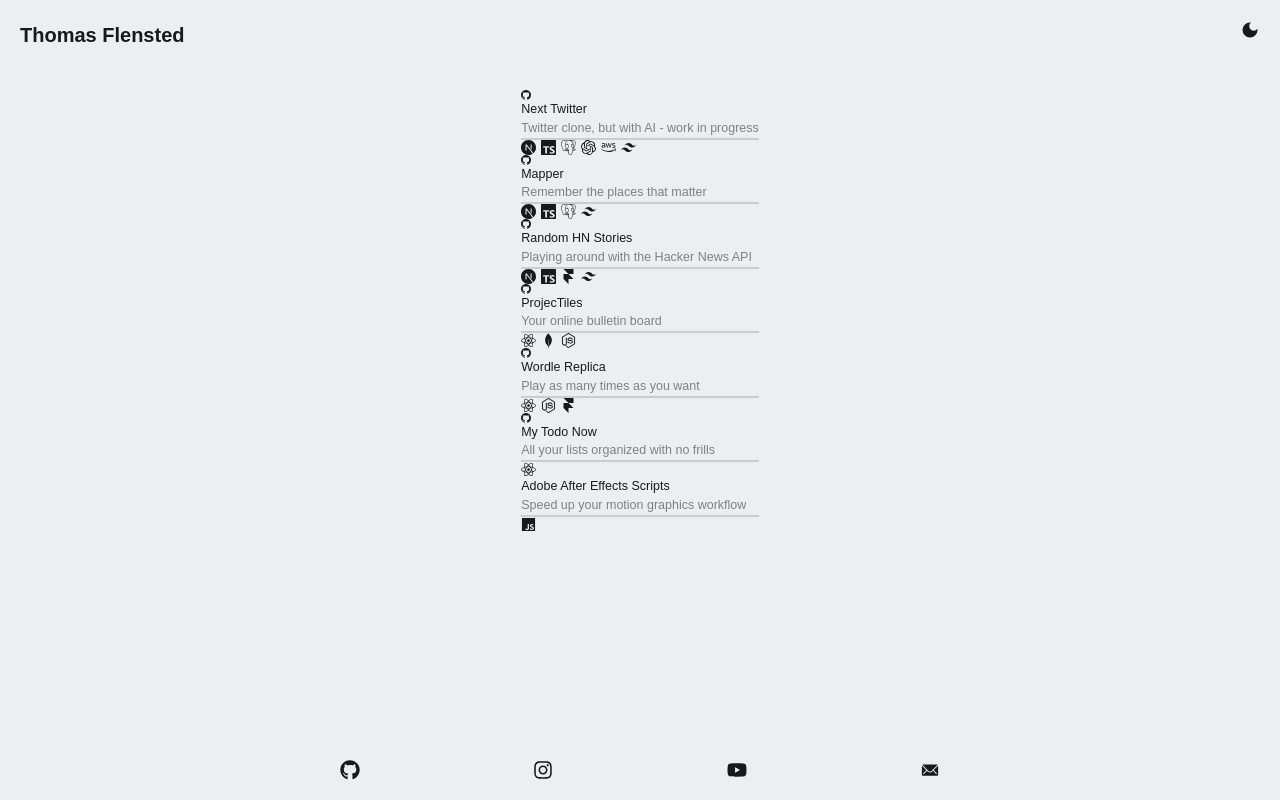
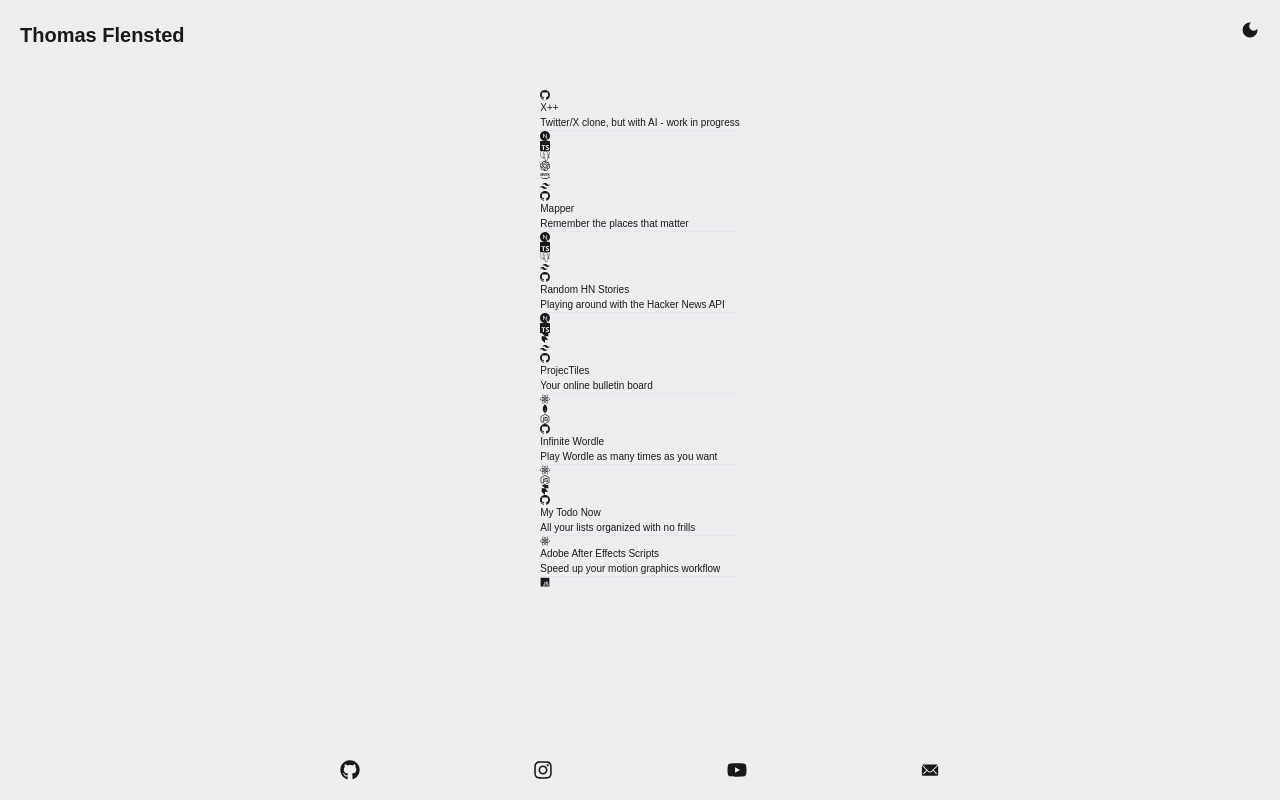
Before and after one commit to thomasflensted/personal-website, a React (Vite) app: page /portfolio in a window 1280 px wide. Built offline with nearby package versions, Linux system fonts and the light colour scheme; a web font is replaced by a local one.

Commit message:
cleaned up portfolio

```diff
--- a/src/components/GitHubLink.tsx
+++ b/src/components/GitHubLink.tsx
@@ -3,7 +3,7 @@ import { SiGithub } from 'react-icons/si'
 
 const GitHubLink = ({ link }: { link: string }) => {
     return (
-        <a className="" target='_blank' href={link}>
+        <a className="" target='_blank' href={link} title='Link to GitHub repository'>
             <SiGithub className="mr-1 text-2xl -translate-y-0.5" />
         </a>
     )
--- a/src/components/Languages.tsx
+++ b/src/components/Languages.tsx
@@ -1,7 +1,8 @@
-import React from "react"
+import React, { Fragment } from "react"
 import { FaAws, FaNodeJs, FaReact } from "react-icons/fa"
 import { IoLogoJavascript } from "react-icons/io5"
 import { SiExpress, SiFramer, SiMongodb, SiNextdotjs, SiOpenai, SiPostgresql, SiTailwindcss, SiTypescript } from "react-icons/si"
+Fragment
 
 const Languages = ({ languages }: { languages: string[] }) => {
 
@@ -21,12 +22,11 @@ const Languages = ({ languages }: { languages: string[] }) => {
     }
 
     return (
-        <div className="languages">
+        <div className="flex items-center gap-2 text-2xl">
             {languages.map(language =>
-                <div className="language" key={language}>
+                <Fragment key={language} >
                     {languageIcons[language]}
-                </div>
-            )}
+                </Fragment>)}
         </div>
     )
 }
--- a/src/components/Portfolio.jsx
+++ b/src/components/Portfolio.jsx
@@ -1,66 +1,29 @@
 import { portfolio } from "./portfolio-content"
-import { IoLogoJavascript } from "react-icons/io5";
-import { SiMongodb, SiExpress, SiFramer, SiTypescript, SiTailwindcss, SiOpenai, SiNextdotjs, SiPostgresql, SiGithub } from "react-icons/si";
-import { FaReact, FaNodeJs, FaAws } from "react-icons/fa";
 import { useState } from "react";
-import { isBrowser } from "react-device-detect";
-import GitHubLink from "./GitHubLink";
-import TitleAndDesc from "./TitleAndDesc";
-import Languages from "./Languages";
+import PortfolioItem from "./PortfolioItem";
+import TechnologiesAndDesc from "./TechnologiesAndDesc";
 
 const Portfolio = () => {
 
     const [isHovering, setIsHovering] = useState(false);
     const [technologies, setTechnologies] = useState('');
+    const [description, setDescription] = useState('')
 
-    const createTechnologyString = (languageArr) => {
-        const capArr = languageArr.map(tech => {
-            return tech.split('_').length > 1 ? tech.split('_').join(' ') : tech
-        });
-        const str = capArr.join(', ');
-        setTechnologies(str);
-    }
-
-    return (isBrowser
-        ? <div className="flex flex-col w-1/2 gap-2">
+    return (
+        <div className="flex flex-col w-11/12 gap-2 md:w-3/4 lg:w-3/4 ">
             {portfolio.map(project =>
-                <div onMouseOver={() => createTechnologyString(project.languages)} key={project.title} onMouseEnter={() => setIsHovering(true)} onMouseLeave={() => setIsHovering(false)} className='flex items-center w-full gap-2 px-4 py-4 transition-all duration-200 ease-in-out rounded-lg justify-evenly hover:bg-gray-200 hover:scale-[1.01]'>
-                    {project.gh_link && <GitHubLink link={project.gh_link} />}
-                    <a className="flex gap-1 whitespace-nowrap" target='_blank' href={project.link}>
-                        <TitleAndDesc title={project.title} desc={project.desc} />
-                    </a>
-                    <div className="project-divider"></div>
-                    <Languages languages={project.languages} />
-                </div>
+                <PortfolioItem
+                    key={project.shortDesc}
+                    project={project}
+                    setIsHovering={setIsHovering}
+                    setDescription={setDescription}
+                    setTechnologies={setTechnologies}
+                />
             )}
             {isHovering &&
-                <p className="technologies">{technologies}</p>}
-        </div>
-        : <div className="w-11/12">
-            {portfolio.map(project =>
-                <div onMouseOver={() => createTechnologyString(project.languages)} key={project.title} onMouseEnter={() => setIsHovering(true)} onMouseLeave={() => setIsHovering(false)} className='items-center project'>
-                    {project.gh_link &&
-                        <a className="" target='_blank' href={project.gh_link}>
-                            <SiGithub className="text-2xl" />
-                        </a>}
-                    <a className="title-and-desc" target='_blank' href={project.link}>
-                        <h2 className="project-title">{project.title}</h2>
-                    </a>
-                    <div className="w-full project-divider"></div>
-                    <div className="languages">
-                        {project.languages.map(language =>
-                            <div className="language" key={language}>
-                                {languages[language]}
-                            </div>
-                        )}
-                    </div>
-                </div>
-            )}
-            {isHovering &&
-                <p className="technologies">{technologies}</p>}
+                <TechnologiesAndDesc technologies={technologies} description={description} />}
         </div>
     )
 }
 
 export default Portfolio
-// title-and-desc
--- /dev/null
+++ b/src/components/PortfolioItem.tsx
@@ -0,0 +1,53 @@
+import React, { Dispatch, SetStateAction, useState } from "react"
+import GitHubLink from "./GitHubLink";
+import TitleAndDesc from "./TitleAndDesc";
+import Languages from "./Languages";
+
+
+type PortfolioItem = {
+    title: string,
+    shortDesc: string,
+    link: string,
+    languages: string[],
+    githubLink: string,
+    fullDesc: string
+}
+
+type Props = {
+    project: PortfolioItem,
+    setIsHovering: Dispatch<SetStateAction<boolean>>,
+    setTechnologies: Dispatch<SetStateAction<boolean>>,
+    setDescription: Dispatch<SetStateAction<boolean>>,
+}
+
+const PortfolioItem = ({ project, setIsHovering, setTechnologies, setDescription }: Props) => {
+
+    const createTechnologyString = (languageArr, description) => {
+        const capArr = languageArr.map(tech => {
+            return tech.split('_').length > 1 ? tech.split('_').join(' ') : tech
+        });
+        const str = capArr.join(', ');
+        setTechnologies(str);
+        setDescription(description)
+    }
+
+    const containerClasses = 'flex items-center w-full gap-2 p-4 transition-all duration-200 ease-in-out rounded-lg justify-evenly hover:bg-gray-200 hover:scale-[1.01]';
+
+    return (
+        <div
+            key={project.title}
+            onMouseEnter={() => setIsHovering(true)}
+            onMouseLeave={() => setIsHovering(false)}
+            className={containerClasses}
+            onMouseOver={() => createTechnologyString(project.languages, project.fullDesc)}>
+            {project.githubLink
+                && <GitHubLink link={project.githubLink} />}
+            <a title={project.link} className="flex items-center w-full justify-evenly" href={project.link} target="_blank">
+                <TitleAndDesc title={project.title} desc={project.shortDesc} />
+                <hr className="flex-grow mx-5 border-gray-300" />
+                <Languages languages={project.languages} />
+            </a>
+        </div>
+    )
+}
+export default PortfolioItem
--- /dev/null
+++ b/src/components/TechnologiesAndDesc.tsx
@@ -0,0 +1,14 @@
+import React from "react"
+
+const TechnologiesAndDesc = ({ technologies, description }: { technologies: string, description: string }) => {
+    return (
+        <div className="w-2/3 mt-6 ml-4">
+            <p className="text-lg font-light">
+                <span className="font-medium">Technologies used: </span>
+                {technologies}
+            </p>
+            <p className="mt-2 ">{description}</p>
+        </div>
+    )
+}
+export default TechnologiesAndDesc
--- a/src/components/TitleAndDesc.tsx
+++ b/src/components/TitleAndDesc.tsx
@@ -2,10 +2,10 @@ import React from "react"
 
 const TitleAndDesc = ({ title, desc }: { title: string, desc: string }) => {
     return (
-        <>
-            <h2 className="project-title">{title}</h2>
-            <p className="project-desc">{desc}</p>
-        </>
+        <div className="flex items-baseline gap-2 whitespace-nowrap">
+            <h2 className="text-xl font-medium">{title}</h2>
+            <p className="hidden text-lg font-light text-gray-500 lg:block">{desc}</p>
+        </div>
     )
 }
 export default TitleAndDesc
--- a/src/components/portfolio-content.js
+++ b/src/components/portfolio-content.js
@@ -1,51 +1,50 @@
 export const portfolio = [
     {
-        title: "Next Twitter",
-        desc: "Twitter clone, but with AI - work in progress",
-        link: "https://next-twitter-indol.vercel.app/",
+        title: "X++",
+        shortDesc: "Twitter/X clone, but with AI - work in progress",
+        link: "https://next-twitter-indol.vercel.app/home",
         languages: ['NextJs', 'TypeScript', 'PostgreSQL', 'OpenAI', 'AWS', 'TailwindCSS'],
-        gh_link: 'https://github.com/thomasflensted/next-twitter'
+        githubLink: 'https://github.com/thomasflensted/next-twitter',
     },
     {
         title: "Mapper",
-        desc: "Remember the places that matter",
+        shortDesc: "Remember the places that matter",
         link: "https://next-mapper.vercel.app/",
         languages: ['NextJs', 'TypeScript', 'PostgreSQL', 'TailwindCSS'],
-        gh_link: 'https://github.com/thomasflensted/next-mapper'
+        githubLink: 'https://github.com/thomasflensted/next-mapper'
     },
     {
         title: "Random HN Stories",
-        desc: "Playing around with the Hacker News API",
+        shortDesc: "Playing around with the Hacker News API",
         link: "https://random-hackernews-stories.vercel.app/",
         languages: ['NextJs', 'TypeScript', 'Framer_Motion', 'TailwindCSS'],
-        gh_link: 'https://github.com/thomasflensted/random-hackernews-stories'
+        githubLink: 'https://github.com/thomasflensted/random-hackernews-stories'
     },
     {
         title: "ProjecTiles",
-        desc: "Your online bulletin board",
+        shortDesc: "Your online bulletin board",
         link: "https://www.projectiles.app/",
         languages: ['React', 'MongoDB', 'Nodejs'],
-        gh_link: 'https://github.com/thomasflensted/projectiles'
+        githubLink: 'https://github.com/thomasflensted/projectiles'
     },
     {
-        title: "Wordle Replica",
-        desc: "Play as many times as you want",
+        title: "Infinite Wordle",
+        shortDesc: "Play Wordle as many times as you want",
         link: "https://wordle-j012.onrender.com/",
         languages: ['React', 'Nodejs', 'Framer_Motion'],
-        gh_link: 'https://github.com/thomasflensted/wordle'
+        githubLink: 'https://github.com/thomasflensted/wordle'
     },
     {
         title: "My Todo Now",
-        desc: "All your lists organized with no frills",
+        shortDesc: "All your lists organized with no frills",
         link: "https://mytodonow.com/",
         languages: ['React'],
-        gh_link: 'https://github.com/thomasflensted/todo-app'
+        githubLink: 'https://github.com/thomasflensted/todo-app'
     },
     {
         title: "Adobe After Effects Scripts",
-        desc: "Speed up your motion graphics workflow",
+        shortDesc: "Speed up your motion graphics workflow",
         link: "https://thomasflensted.gumroad.com/",
         languages: ['JavaScript'],
-        gh_link: null
     },
 ]
```
Also changed, not shown: 1 other file (tests, documents, lock files or other folders).
